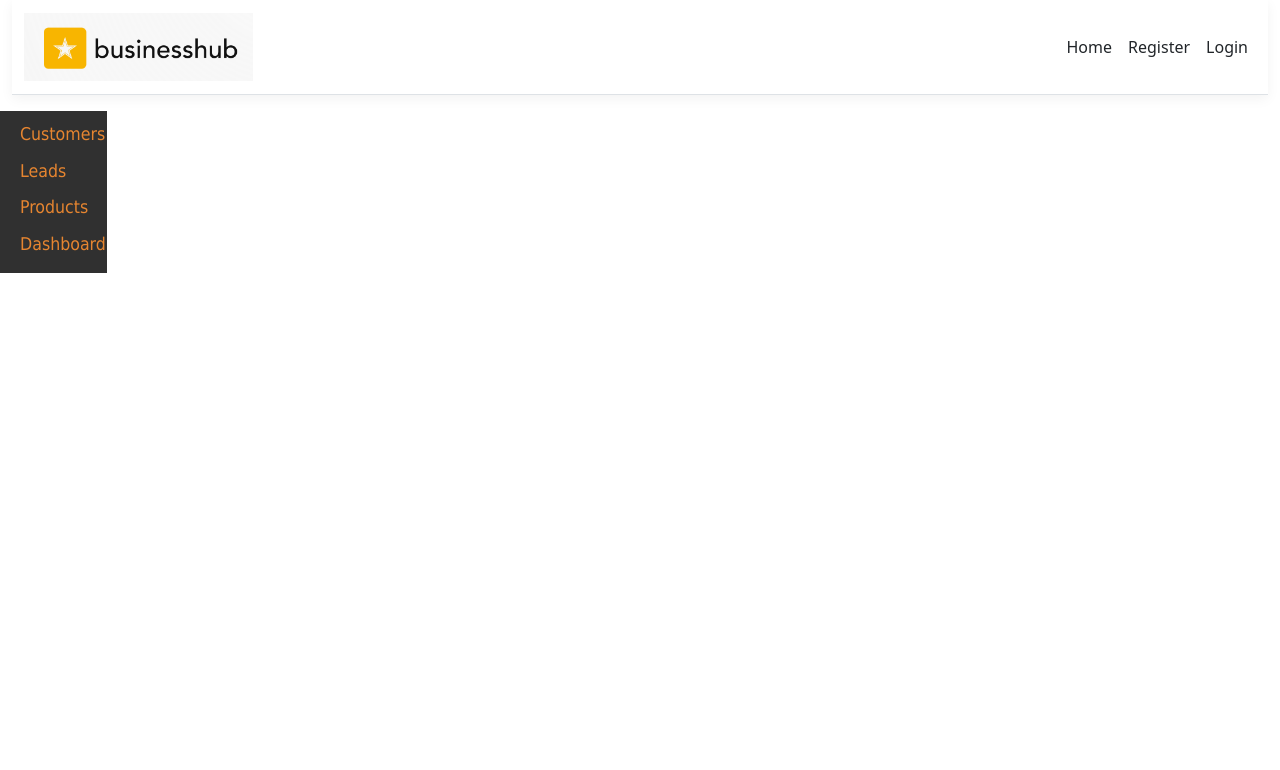
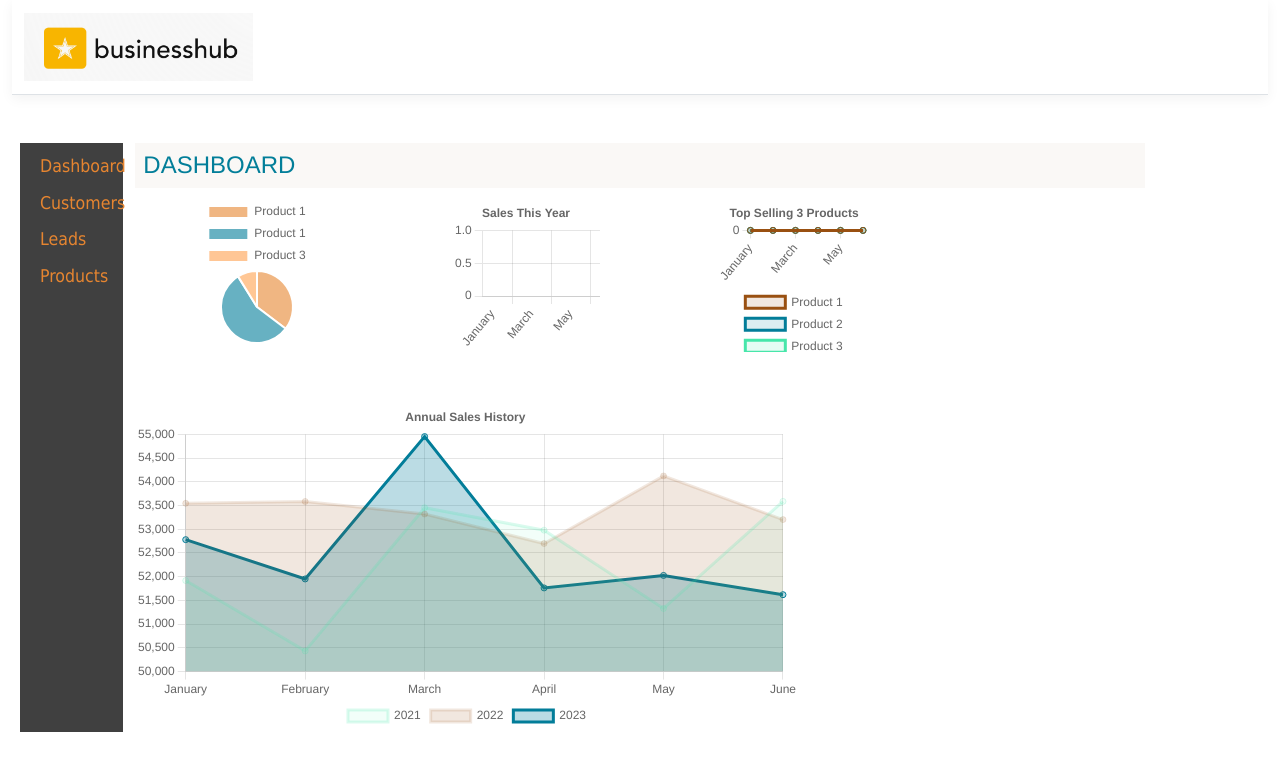
Before and after one commit to stansh/crmdeploytest, a React (Create React App) app in the folder CRM_Solution/ClientApp/: page /dashboard in a window 1280 px wide. Shown: the top 770 px of the page. Built offline with nearby package versions, Linux system fonts and the light colour scheme; no server answers.

Commit message:
auth removed

```diff
--- a/CRM_Solution/ClientApp/src/App.js
+++ b/CRM_Solution/ClientApp/src/App.js
@@ -27,10 +27,14 @@ function App(props) {
     return (
         <Layout>
             <Route exact path='/' component={Dashboard} />
-            <AuthorizeRoute path='/customers' component={Customers} />
-            <AuthorizeRoute path='/products' component={Products} />
-            <AuthorizeRoute path='/leads' component={Leads} />
-            <AuthorizeRoute path='/dashboard' component={Dashboard} />
+            <Route path='/customers' component={Customers} />
+            <Route path='/products' component={Products} />
+            <Route path='/leads' component={Leads} />
+            <Route path='/dashboard' component={Dashboard} />
+            {/*<AuthorizeRoute path='/customers' component={Customers} />*/}
+            {/*<AuthorizeRoute path='/products' component={Products} />*/}
+            {/*<AuthorizeRoute path='/leads' component={Leads} />*/}
+            {/*<AuthorizeRoute path='/dashboard' component={Dashboard} />*/}
 
             <Route path={ApplicationPaths.ApiAuthorizationPrefix} component={ApiAuthorizationRoutes} />
         </Layout>
--- a/CRM_Solution/ClientApp/src/components/Dashboard.js
+++ b/CRM_Solution/ClientApp/src/components/Dashboard.js
@@ -231,18 +231,18 @@ export function Dashboard(props) {
 
             <h3 className="pageTitle"> Dashboard</h3>
             <div className="row ml-5 ml-2">
-                <div className="col-lg-3 mx-5">
+                <div className="col-lg-2 mx-5">
                     <Pie data={pieData}  />
                 </div>
-                <div className="col-lg-3 mx-5">
+                <div className="col-lg-2 mx-5">
                     <Bar options={barOptions} data={barData}  />
                 </div>
-                <div className="col-lg-3 mx-5" >
+                <div className="col-lg-2 mx-5" >
                     <Line options={lineOptions} data={lineData} />
                 </div>
             </div>
             <div className="row mt-5" >
-                <div className="col-lg-12" >
+                <div className="col-lg-8" >
                     <Line options={lineOptions2} data={lineData2} />
                 </div>
 
--- a/CRM_Solution/ClientApp/src/components/Layout.js
+++ b/CRM_Solution/ClientApp/src/components/Layout.js
@@ -13,7 +13,7 @@ export class Layout extends Component {
             <Container fluid>
                 <NavMenu class = "nav"/>
 
-                <div class="row" >
+                <div class="row mt-5 mx-2"  >
                     <SideNav />
                     <div class="col-lg-10"> {this.props.children}</div>
                 </div>
--- a/CRM_Solution/ClientApp/src/components/NavMenu.js
+++ b/CRM_Solution/ClientApp/src/components/NavMenu.js
@@ -25,21 +25,21 @@ export class NavMenu extends Component {
   render () {
     return (
       <header >
-        <Navbar className="navbar-expand-sm navbar-toggleable-sm ng-white border-bottom box-shadow mb-3" light>
+        <Navbar className="navbar-expand-sm navbar-toggleable-sm ng-white border-bottom box-shadow" light width ="100%">
           <Container fluid >
                     <NavbarBrand tag={Link} to="/"><img src = "/Images/logo.PNG" width="30%" class="float-start" alt="logo" /></NavbarBrand >
             <NavbarToggler onClick={this.toggleNavbar} className="mr-2" />
             <Collapse className="d-sm-inline-flex flex-sm-row-reverse" isOpen={!this.state.collapsed} navbar>
               <ul className="navbar-nav flex-grow">
-                <NavItem>
-                  <NavLink tag={Link} className="text-dark" to="/Dashboard">Home</NavLink>
-                 </NavItem>
+                {/*<NavItem>*/}
+                {/*  <NavLink tag={Link} className="text-dark" to="/Dashboard">Home</NavLink>*/}
+                {/* </NavItem>*/}
                 {/*<NavItem>*/}
                 {/*    <NavLink tag={Link} className="text-dark" to="/FetchData">Weather</NavLink>*/}
                 {/*</NavItem>*/}
 
-                <LoginMenu>
-                </LoginMenu>
+                {/*<LoginMenu>*/}
+                {/*</LoginMenu>*/}
               </ul>
             </Collapse>
           </Container>
--- a/CRM_Solution/ClientApp/src/components/SideNav.js
+++ b/CRM_Solution/ClientApp/src/components/SideNav.js
@@ -26,10 +26,11 @@ export class SideNav extends Component {
         return (
             <ul class="nav flex-column col-lg-1 pb-3"  >
 
+                <Link to="/dashboard">Dashboard</Link>
                 <Link to="/customers">Customers</Link>
                 <Link to="/leads">Leads</Link>
                 <Link to="/products">Products</Link>
-                <Link to="/dashboard">Dashboard</Link>
+
             </ul>
         );
     }
--- a/CRM_Solution/ClientApp/src/components/Style.css
+++ b/CRM_Solution/ClientApp/src/components/Style.css
@@ -31,7 +31,7 @@ html {
 }
 
 .nav {
-    background-color: #303030;
+    background-color: #404040;
 
 }
 
```
Also changed, not shown: 2 other files (tests, documents, lock files or other folders).
